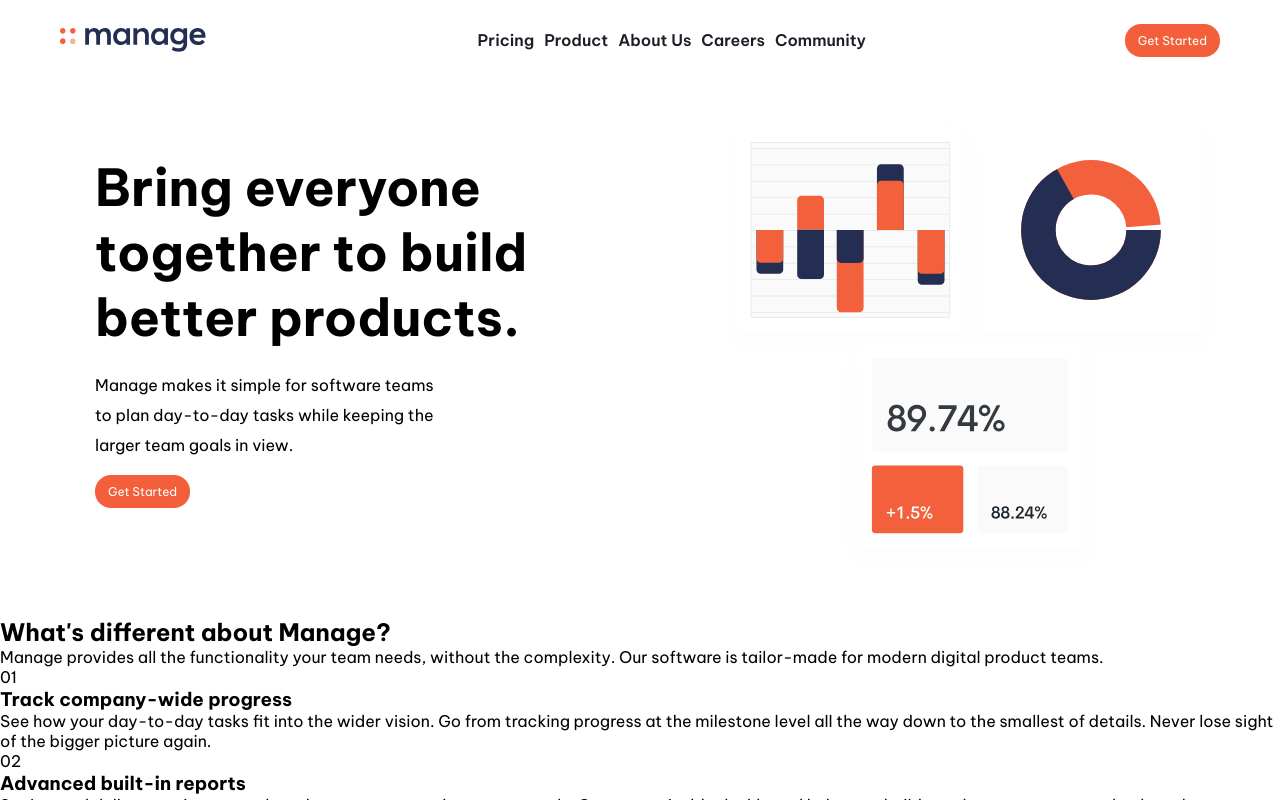
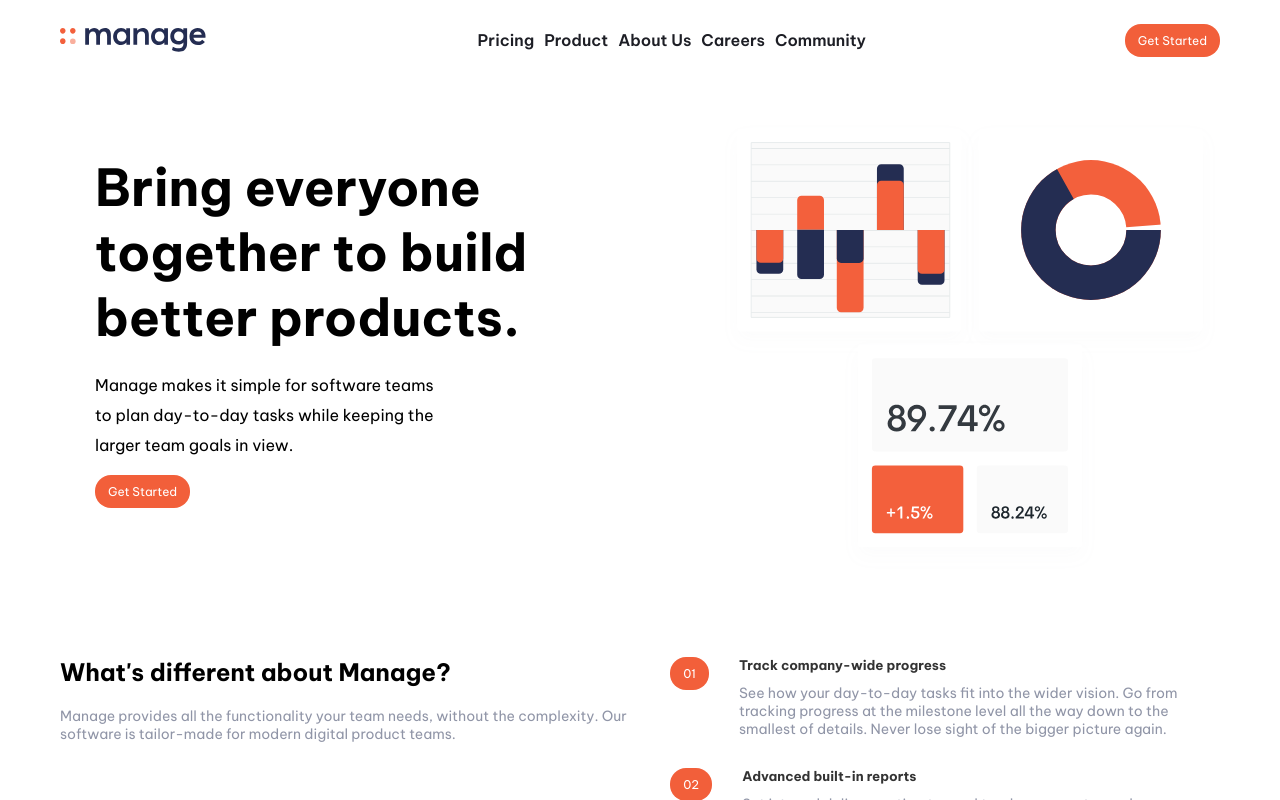
Before and after one commit to nouryy17/manage-landing-page, a React (Create React App) app: page / in a window 1280 px wide. Built offline with nearby package versions, Linux system fonts and the light colour scheme.

Commit message:
add style for featuers part

```diff
--- a/src/component/FeaturesSection.js
+++ b/src/component/FeaturesSection.js
@@ -25,20 +25,19 @@ export default function () {
       return(
         <section className="featuresSection">
           <div className="sectionText">
-          <h1 className="titel">What's different about Manage?</h1>
-          <p className="discription">
-          Manage provides all the functionality your team needs, without the complexity. Our software is tailor-made for modern digital product teams.
-          </p>
+                 <h1 className="titel">What's different about Manage?</h1>
+                 <p className="discription">
+                  Manage provides all the functionality your team needs, without the complexity. Our software is tailor-made for modern digital product teams. </p>
           </div>
 
-               <div className="faeturesList">{
+         <div className="faeturesList">{
                 features.map((featur)=> (
                     <div key={featur.id} className="feature-item">
                         <span> {featur.num} </span>
                         <div className="textList">
 
 
-                           <h3 className="feature-title">{featur.title}</h3>
+                           <h5 className="feature-title">{featur.title}</h5>
                            <p className="feature-description">{featur.description}</p>
                         </div>
                     </div>
--- /dev/null
+++ b/src/style/FeatuerSection.sass
@@ -0,0 +1,39 @@
+@import "mixsin"
+@import "varble"
+.featuresSection
+  padding: 40px 60px
+  display: flex
+  justify-content: space-between
+
+.titel
+  margin-bottom: 20px
+
+
+.discription
+  margin-bottom: 40px
+  color: $Dark-Grayish-Blue
+  font-size: 14px
+.faeturesList
+    flex-basis: 75%
+
+.feature-item
+  display: flex
+  gap: 30px
+  margin-bottom: 30px
+  span
+
+           background-color: hsl(12, 88%, 59%)
+           color: white
+           border-radius: 16px
+           padding: 9px 13px
+           font-size: 12px
+           height: fit-content
+
+.feature-title
+  margin-bottom: 10px
+  color: #333
+
+
+.feature-description
+  color: $Dark-Grayish-Blue
+  font-size: 14px
--- a/src/style/style.scss
+++ b/src/style/style.scss
@@ -19,4 +19,6 @@ ul{
 li{
     cursor: pointer;
 }
-@import "header.sass"
+@import "header.sass";
+@import "MainContent.sass";
+@import "FeatuerSection.sass"
```
